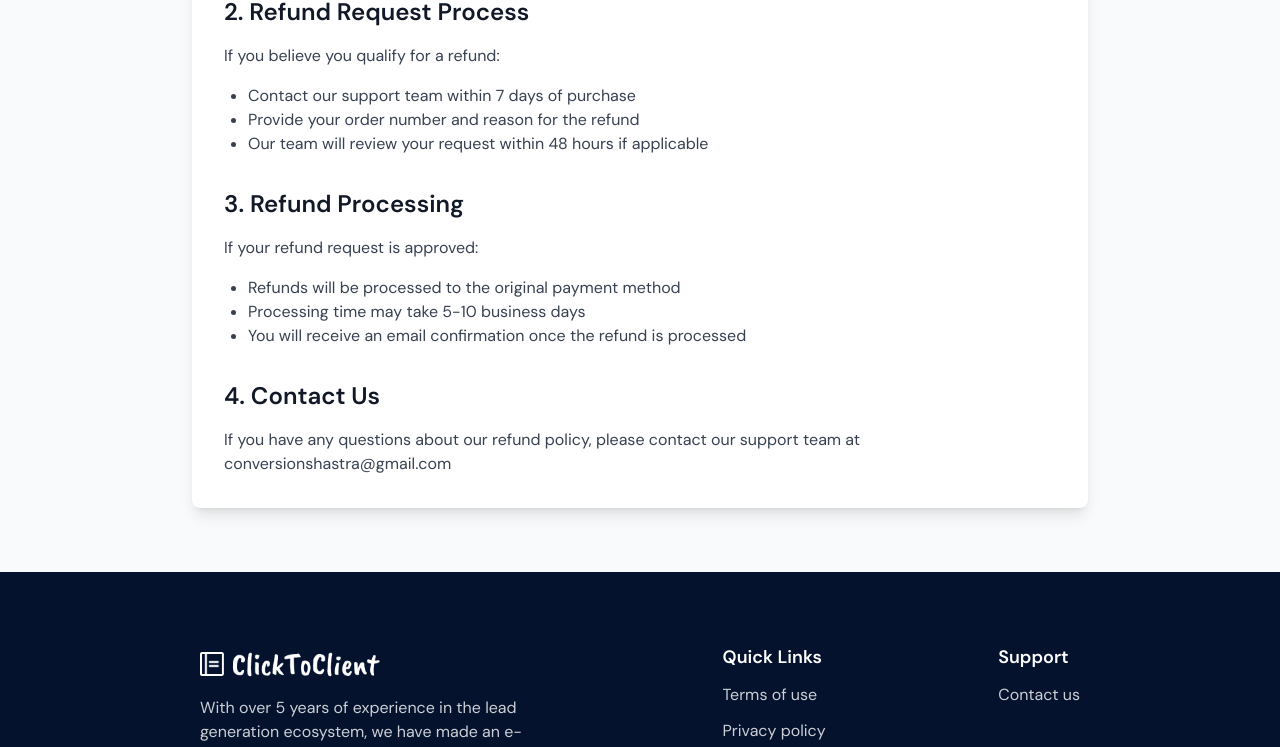
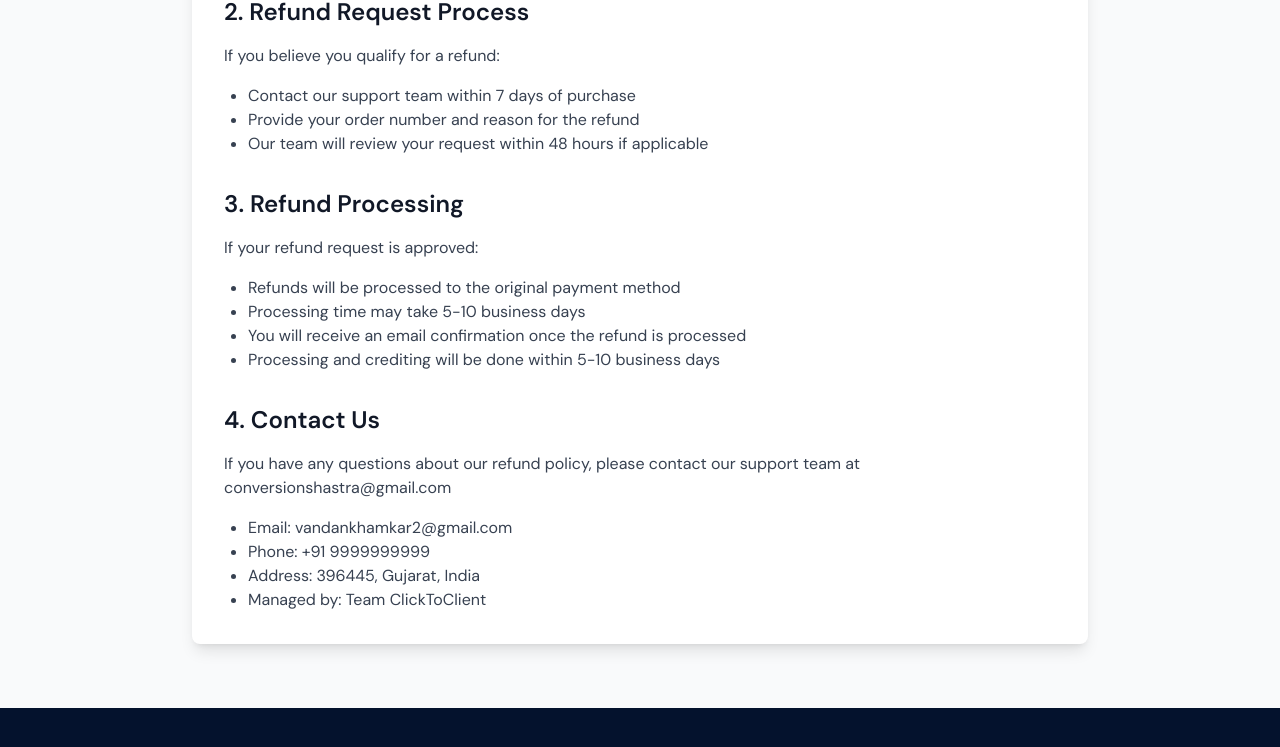
Before and after one commit to Vandan15/e-book-landing-page, a Next.js app: page /refund-policy in a window 1280 px wide. Shown: the part 520-1267 px from the top of the page. Built offline with nearby package versions, Linux system fonts and the light colour scheme.

Commit message:
update contact details

```diff
--- a/app/refund-policy/page.tsx
+++ b/app/refund-policy/page.tsx
@@ -66,6 +66,10 @@ export default function RefundPolicy() {
                     You will receive an email confirmation once the refund is
                     processed
                   </li>
+                  <li>
+                    Processing and crediting will be done within 5-10 business
+                    days
+                  </li>
                 </ul>
               </section>
 
@@ -80,6 +84,17 @@ export default function RefundPolicy() {
                     conversionshastra@gmail.com
                   </a>
                 </p>
+                <ul className="mt-4 list-disc pl-6 text-gray-700">
+                  <li>
+                    Email:{" "}
+                    <a href="mailto:vandankhamkar2@gmail.com">
+                      vandankhamkar2@gmail.com
+                    </a>
+                  </li>
+                  <li>Phone: +91 9999999999</li>
+                  <li>Address: 396445, Gujarat, India</li>
+                  <li>Managed by: Team ClickToClient</li>
+                </ul>
               </section>
             </div>
           </div>
--- a/app/terms-of-use/page.tsx
+++ b/app/terms-of-use/page.tsx
@@ -166,8 +166,8 @@ export default function TermsOfUse() {
                 </h2>
                 <p className="text-gray-700">
                   These Terms of Use are governed by and construed following the
-                  laws of [Insert Jurisdiction]. Any disputes will be resolved
-                  in the courts of [Insert Jurisdiction].
+                  laws of India. Any disputes will be resolved in the courts of
+                  India.
                 </p>
               </section>
 
```
